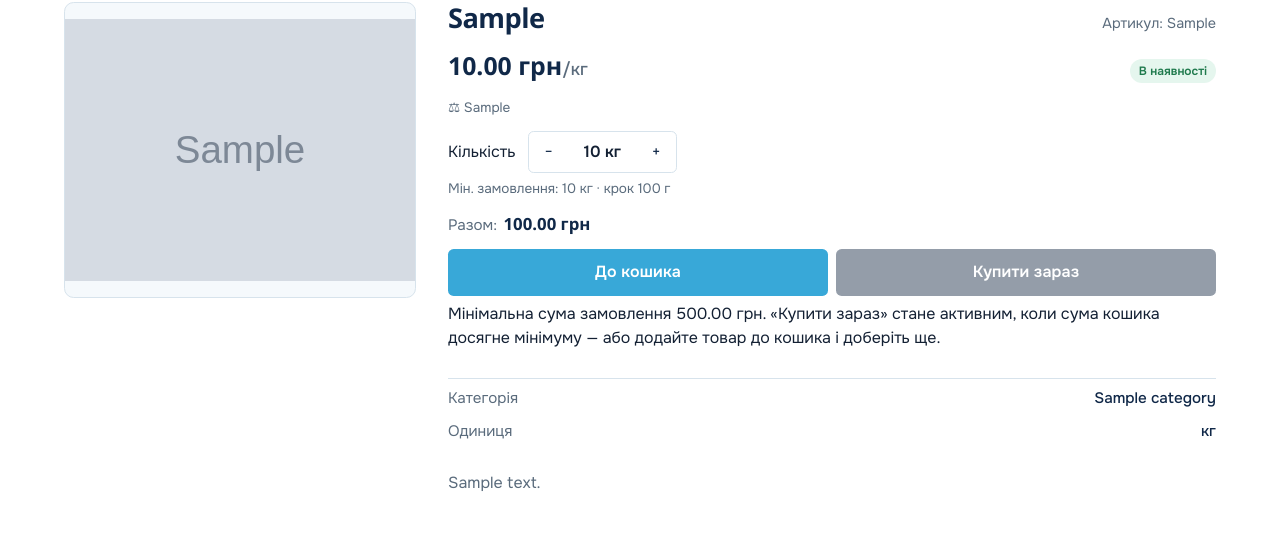
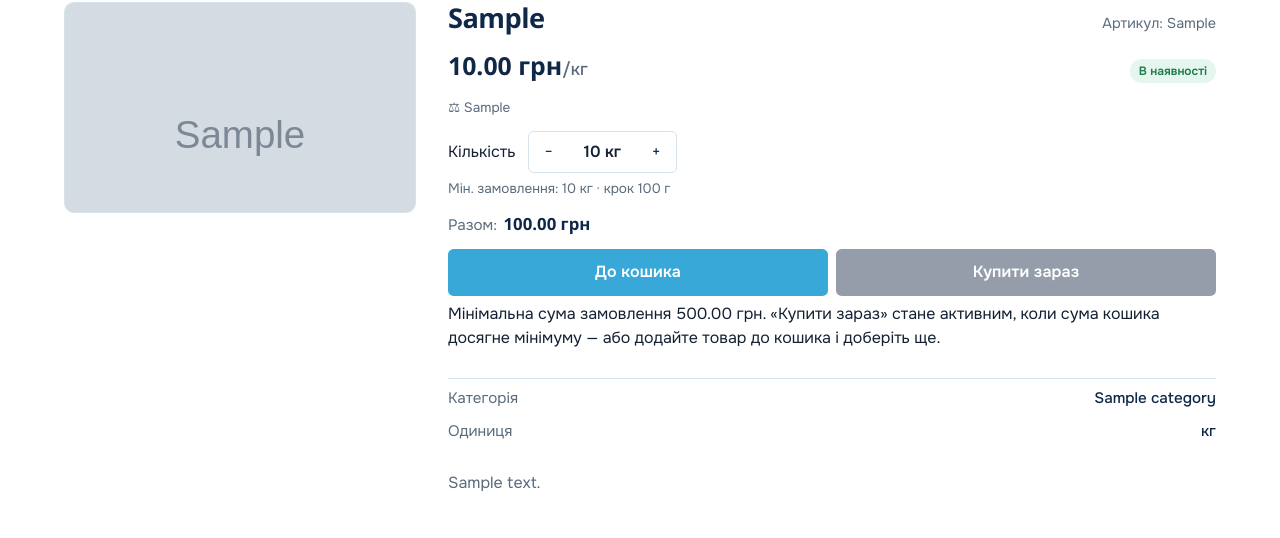
Before and after one commit to BonisOleg/arktika, a Django app: a page that uses templates/base.html in a window 1280 px wide. Shown: the part 116-654 px from the top of the page. Run offline with Django 5.2, Linux system fonts and the light colour scheme; data comes from the database, SQL or seed files in the repository; tables that the repository leaves empty hold one stand-in row (values such as "Sample post"); grey boxes marked "Sample" are stand-in pictures; some web fonts are replaced.

Commit message:
PDP: aspect-ratio 5/3 для головного фото замість фіксованої висоти

```diff
--- a/static/css/product.css
+++ b/static/css/product.css
@@ -15,7 +15,8 @@
 
 .pdp-main-image {
   width: 100%;
-  height: 13.5rem;
+  aspect-ratio: 5 / 3;
+  height: auto;
   border-radius: var(--radius-md);
   background: var(--color-snow);
   border: 1px solid var(--color-line);
@@ -295,10 +296,6 @@
     max-width: none;
   }
 
-  .pdp-main-image {
-    height: 17rem;
-  }
-
   .pdp-actions {
     grid-template-columns: 1fr 1fr;
   }
@@ -324,8 +321,4 @@
     grid-template-columns: minmax(16rem, 22rem) minmax(0, 1fr);
     gap: var(--space-6);
   }
-
-  .pdp-main-image {
-    height: 18.5rem;
-  }
 }
```
